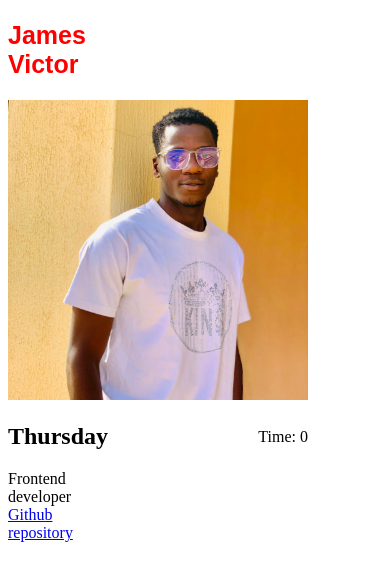
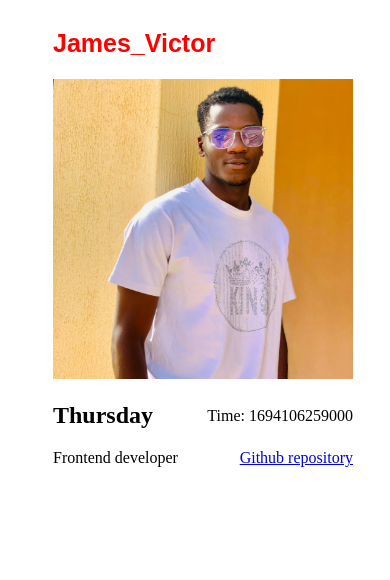
Before and after one commit to JamesVictor-O/HNGx_stage_one, a plain HTML site: page index.html in a window 390 px wide. Drawn offline with Linux system fonts and the light colour scheme.

Commit message:
changed the time to milliseconds, made it mobile responsive

```diff
--- a/index.html
+++ b/index.html
@@ -9,7 +9,7 @@
 <body>
     <section>
         <!-- slack user name  -->
-        <h2 data-testid="slackUserName">James Victor</h2>
+        <h2 data-testid="slackUserName">James_Victor</h2>
 
         <!-- slack profile picture -->
         <div class="profilepic">
@@ -22,11 +22,12 @@
              <span data-testid="currentUTCTime">23:00 am</span>
         </div>
 
-        <div data-testid="myTrack">Frontend developer</div>
+
 
         <!-- link to github repository holding the sources file -->
-        <div>
-            <a href="#">Github repository</a>
+        <div class="track">
+             <div data-testid="myTrack">Frontend developer</div>
+            <a data-testid="githubURL" href="#">Github repository</a>
         </div>
     </section>
     <script src="index.js"></script>
--- a/index.js
+++ b/index.js
@@ -1,10 +1,10 @@
 function UTUtimeUpdate() {
     const utuTimeContainer = document.querySelector('[data-testid="currentUTCTime"]');
-    const currentUTCTime = new Date().getMilliseconds();
+    const currentUTCTime = Date.now();
     utuTimeContainer.innerHTML=`Time: ${currentUTCTime}`
 }
-UTUtimeUpdate()
-
+// UTUtimeUpdate()
+setInterval(UTUtimeUpdate, 2000)
 function currentDay() {
     const currentDayContainer = document.querySelector('[data-testid="currentDayOfTheWeek"]');
     const currentDay = new Date().getDay()
--- a/style.css
+++ b/style.css
@@ -1,5 +1,8 @@
-section{
-    width: 30%;
+body{
+    display: flex;
+    justify-content: center;
+    align-items: center;
+    width: 100%;
 }
 [data-testid="slackUserName"]{
     font-size: 25px;
@@ -15,6 +18,11 @@ section{
     height: 100%;
     object-fit: contain;
 }
+.track{
+    display: flex;
+    justify-content: space-between;
+    width: 300px;
+}
 .utc{
     width: 300px;
     display: flex;
```
